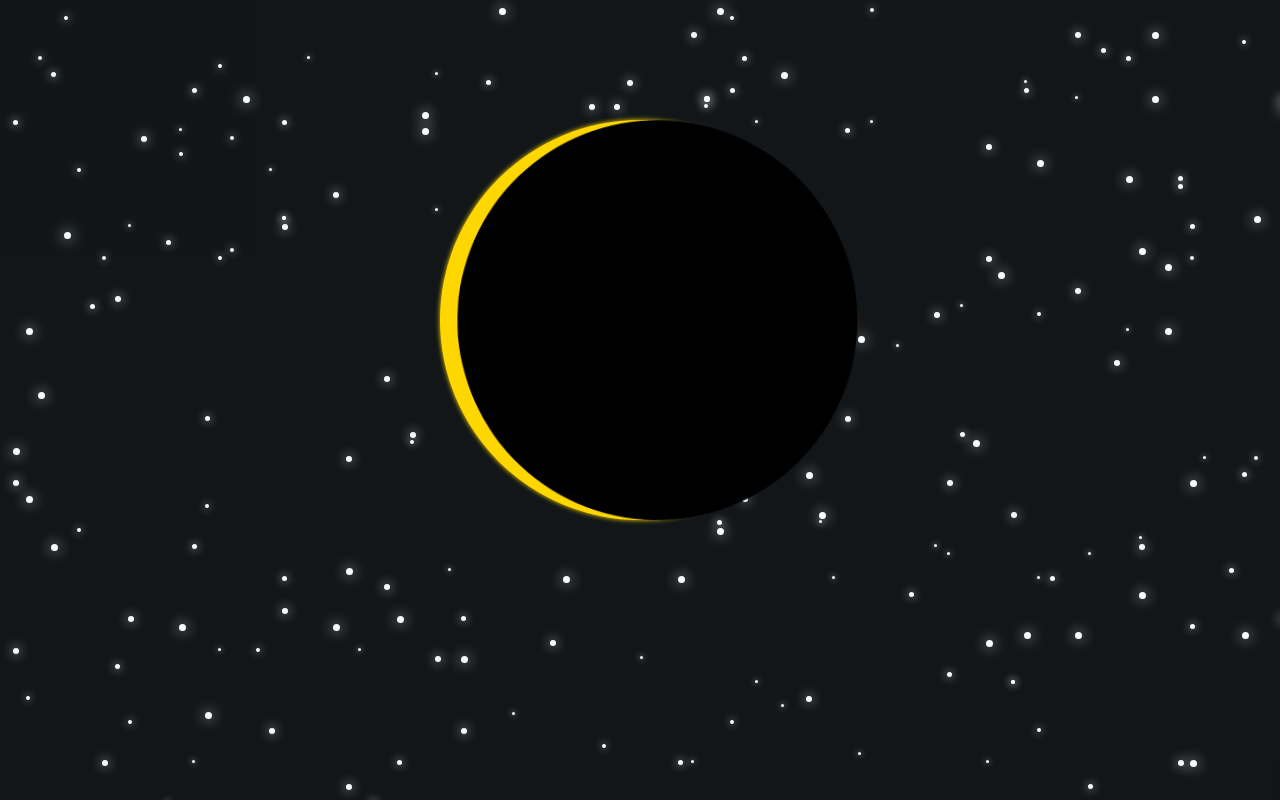
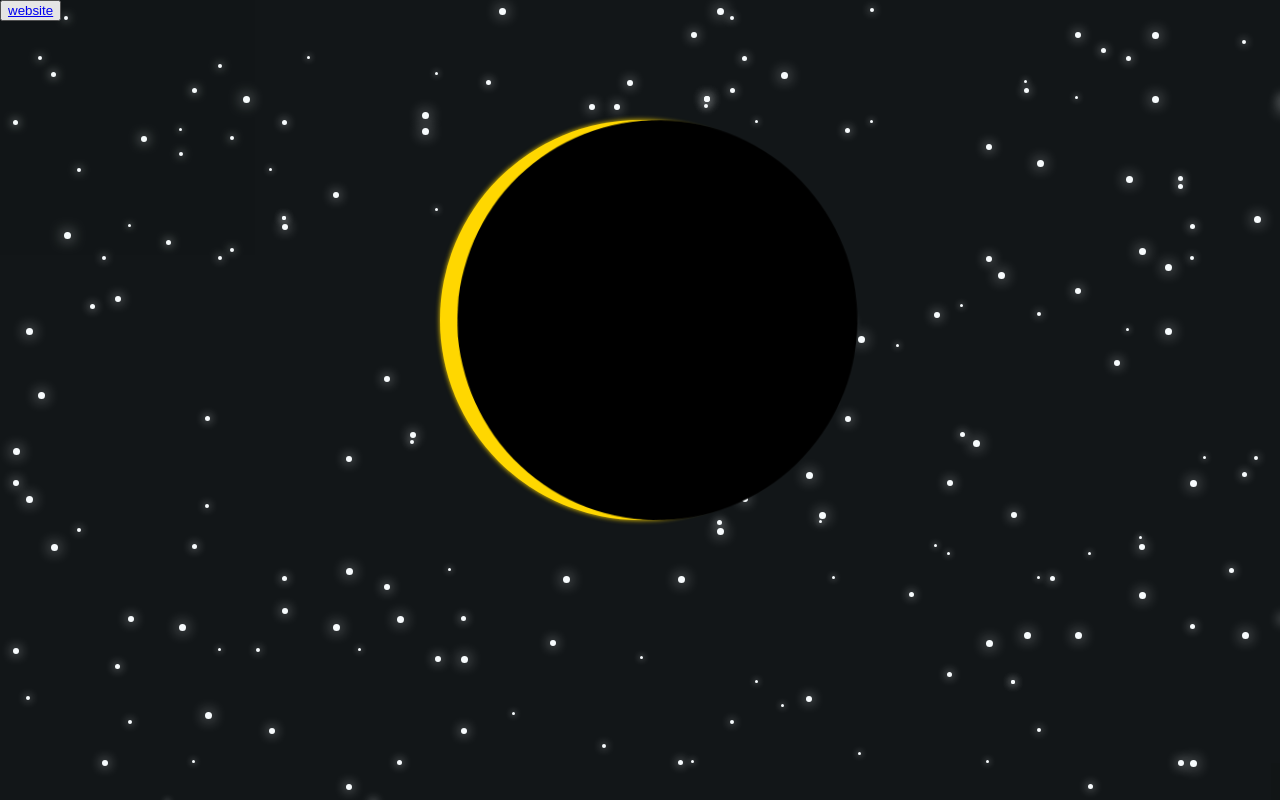
Before and after one commit to boombaca/the-solar-eclipse, a plain HTML site: page index.html in a window 1280 px wide. Drawn offline with nearby package versions, Linux system fonts and the light colour scheme.

Commit message:
Update index.html

```diff
--- a/index.html
+++ b/index.html
@@ -9,6 +9,7 @@
         <div id="space">
         </div>
         <div class="container">
+            <button><a href="https://boombaca.github.io/Area-51-Web/index.html">website</a></button>
             <div class="wrapper">
             </div>
         </div>
```
